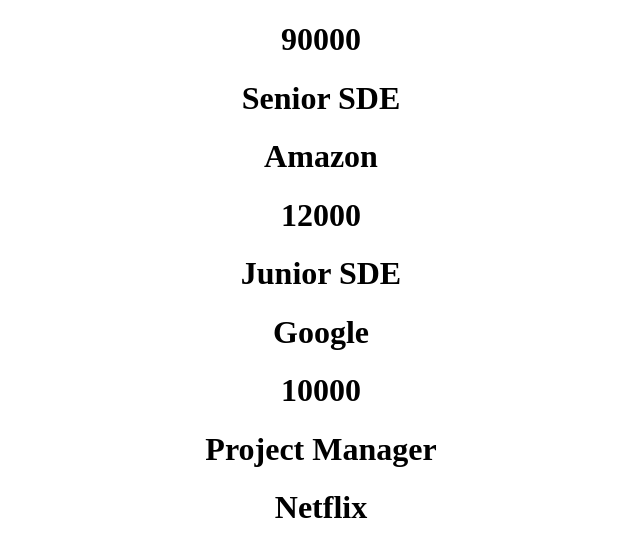
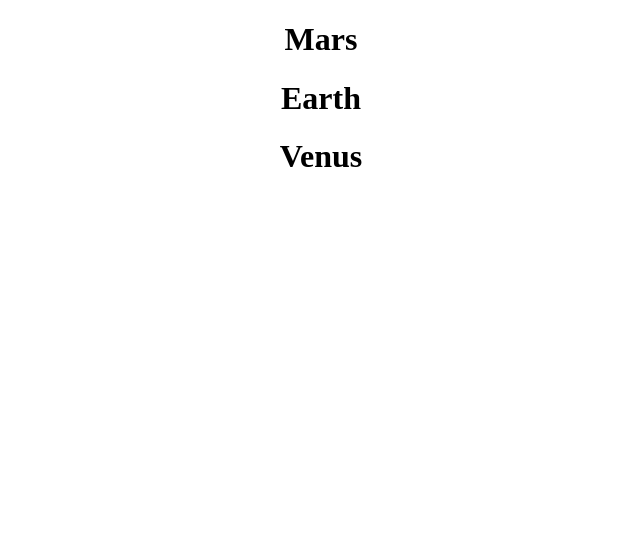
Before and after one commit to ihor-vip/react18-firebase, a React (Create React App) app: page / in a window 1280 px wide. Shown: the top 556 px of the page, without its empty margins (319-959 px from the left). Built offline with nearby package versions, Linux system fonts and the light colour scheme.

Commit message:
Ternary Operators, Lists, CSS

```diff
--- a/src/App.js
+++ b/src/App.js
@@ -1,23 +1,15 @@
 import "./App.css";
+import {planets} from "./planets";
 
 function App() {
-  return (
-      <div className="App">
-        <Job salary={90000} position="Senior SDE" company="Amazon" />
-        <Job salary={12000} position="Junior SDE" company="Google" />
-        <Job salary={10000} position="Project Manager" company="Netflix" />
-      </div>
-  );
+
+    return (
+        <div className="App">
+            {planets.map(
+                (planet, key) => !planet.isGasPlanet && <h1 key={planet.id}> {planet.name}  </h1>
+            )}
+        </div>
+    );
 }
 
-const Job = (props) => {
-  return (
-      <div>
-        <h1> {props.salary}</h1>
-        <h1> {props.position}</h1>
-        <h1> {props.company}</h1>
-      </div>
-  );
-};
-
 export default App;
--- /dev/null
+++ b/src/planets.js
@@ -0,0 +1,8 @@
+ export const planets = [
+     { id: 1, name: "Mars", isGasPlanet: false },
+     { id: 2, name: "Earth", isGasPlanet: false },
+     { id: 3, name: "Jupiter", isGasPlanet: true },
+     { id: 4, name: "Venus", isGasPlanet: false },
+     { id: 5, name: "Neptune", isGasPlanet: true },
+     { id: 6, name: "Uranus", isGasPlanet: true },
+ ];
```
